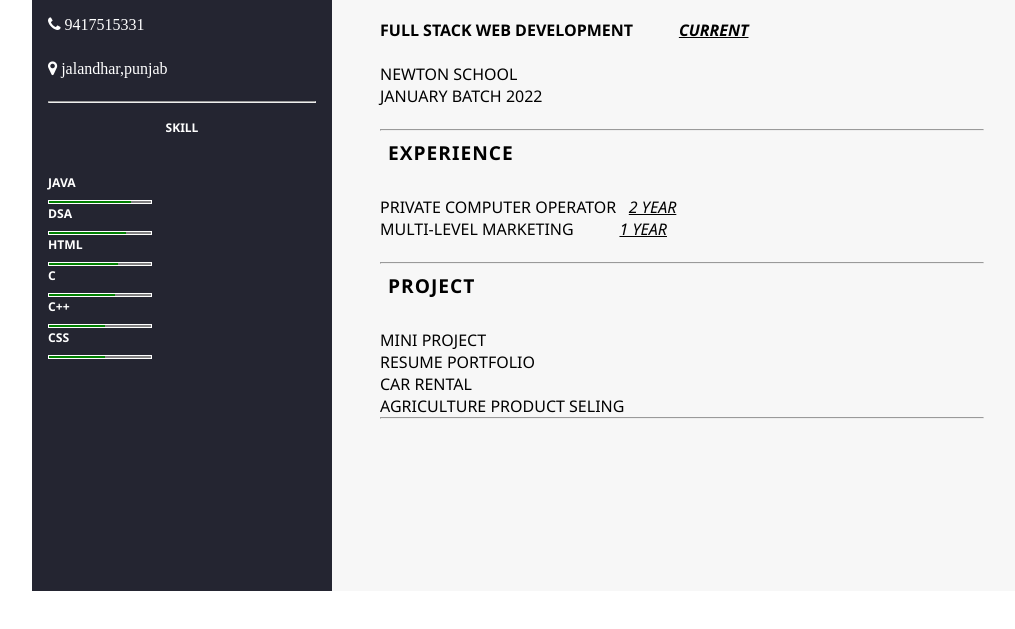
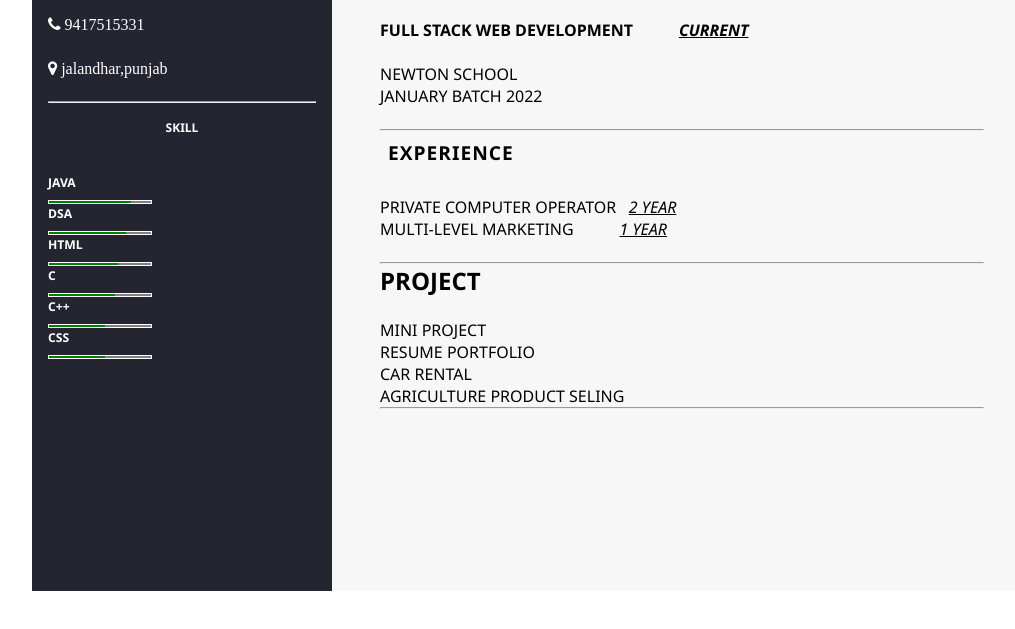
Before and after one commit to ganitkumar517/CSS-Selectors-Basic-Selectors-Id-selector-Class-selector-CSS-Colours-Backg-...---Post-Class---, a plain HTML site: page index.html in a window 1280 px wide. Shown: the part 665-1294 px from the top of the page, without its empty margins (32-1047 px from the left). Drawn offline with Linux system fonts and the light colour scheme.

Commit message:
Update index.html

```diff
--- a/index.html
+++ b/index.html
@@ -90,7 +90,7 @@
                 <li>Multi-level marketing &nbsp; &nbsp;&nbsp; &nbsp; &nbsp;&nbsp;&nbsp;<u><i>1 year</i></u></li><br>
         </section><hr>
         <section class="project">
-            <h2 class="right-title">project</h2><br>
+            <h2 class="right-title2">project</h2><br>
           <ol>
               <li>mini project</li>
               <li>resume portfolio</li>
```
